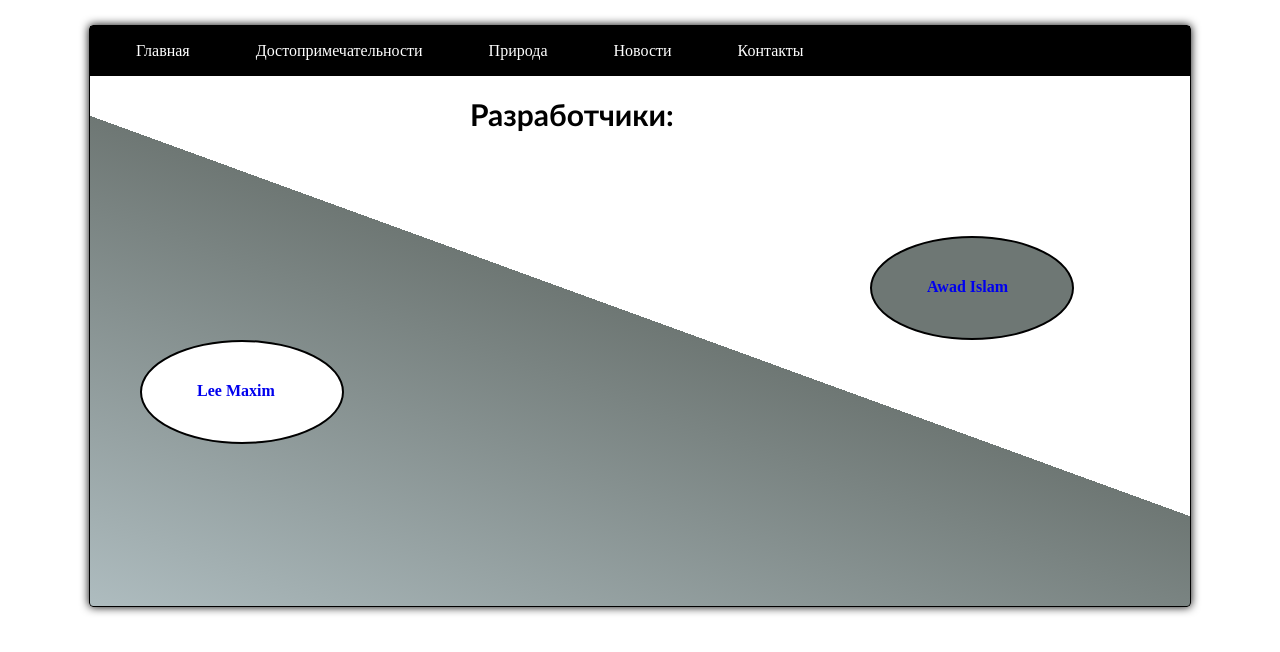
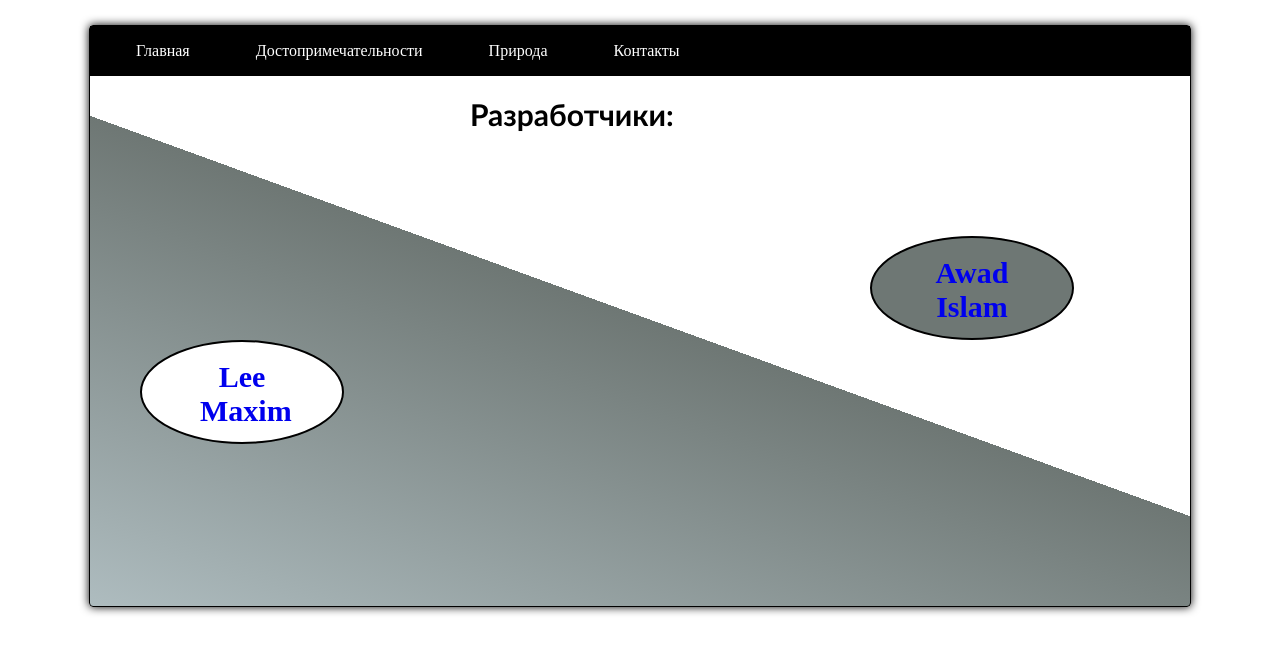
Before and after one commit to Maxim778/rk, a plain HTML site: page contacts.html in a window 1280 px wide. Drawn offline with Linux system fonts and the light colour scheme.

Commit message:
Add files via upload

```diff
--- a/contacts.html
+++ b/contacts.html
@@ -12,7 +12,6 @@
        <li><a href="index2.html">Главная</a></li>
         <li><a href="index3.html">Достопримечательности</a></li>
         <li><a href="#">Природа</a></li>
-        <li><a href="#">Новости</a></li>
         <li><a href="contacts.html"">Контакты</a></li>
       </ul>
     </nav>
--- a/style.css
+++ b/style.css
@@ -250,7 +250,9 @@ width: 900px;
 	background-color: white;
 }
 .raztext {
-	margin: 40px 55px;
+	margin: 18px 58px;
+	font-size: 30px;
+	text-align: center;
 }
 .raz1:hover {
 	box-shadow: 0px 0px 10px rgba(0,0,0,1);
```
Also changed, not shown: index2.html (+0 -1 lines), index3.html (+0 -1 lines).
